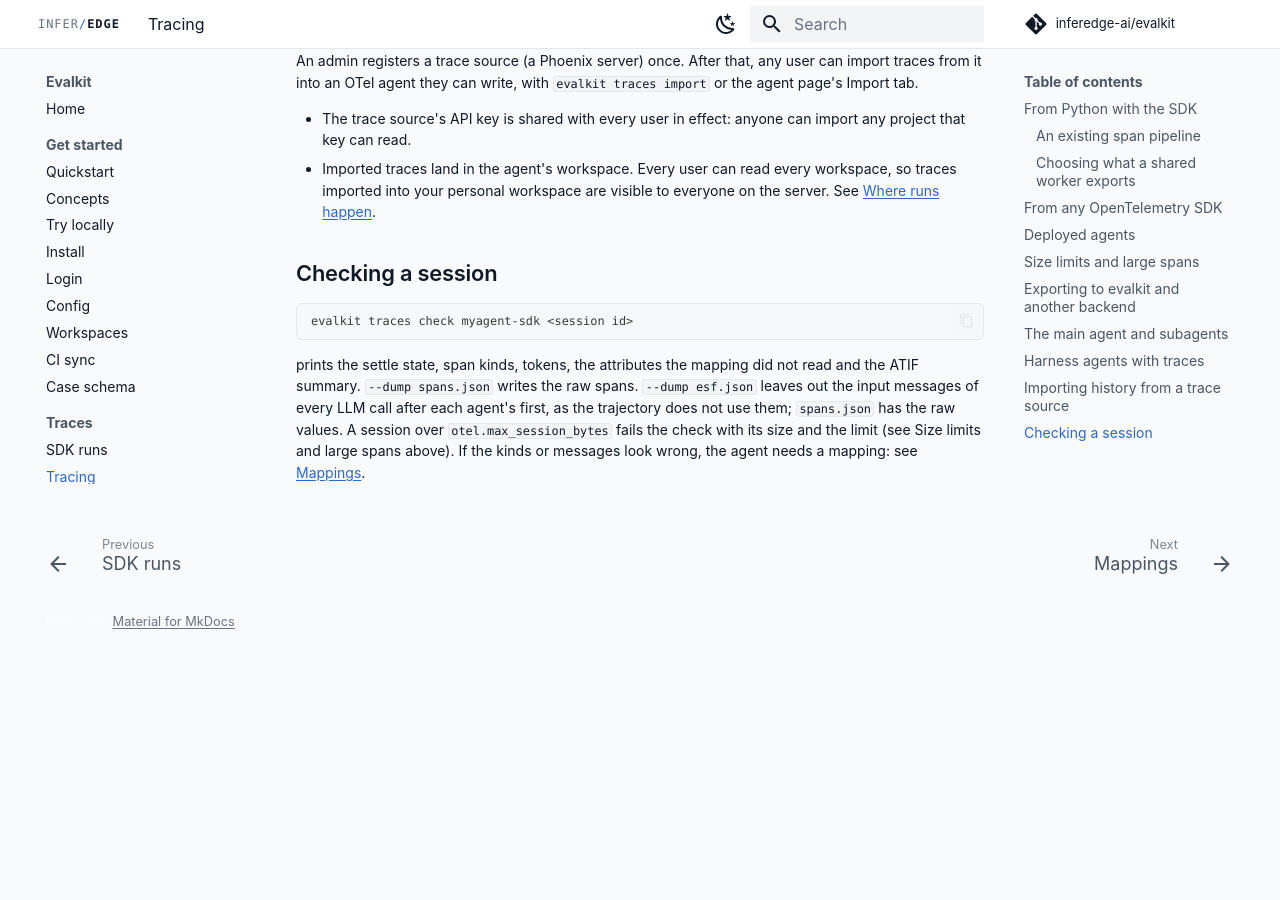
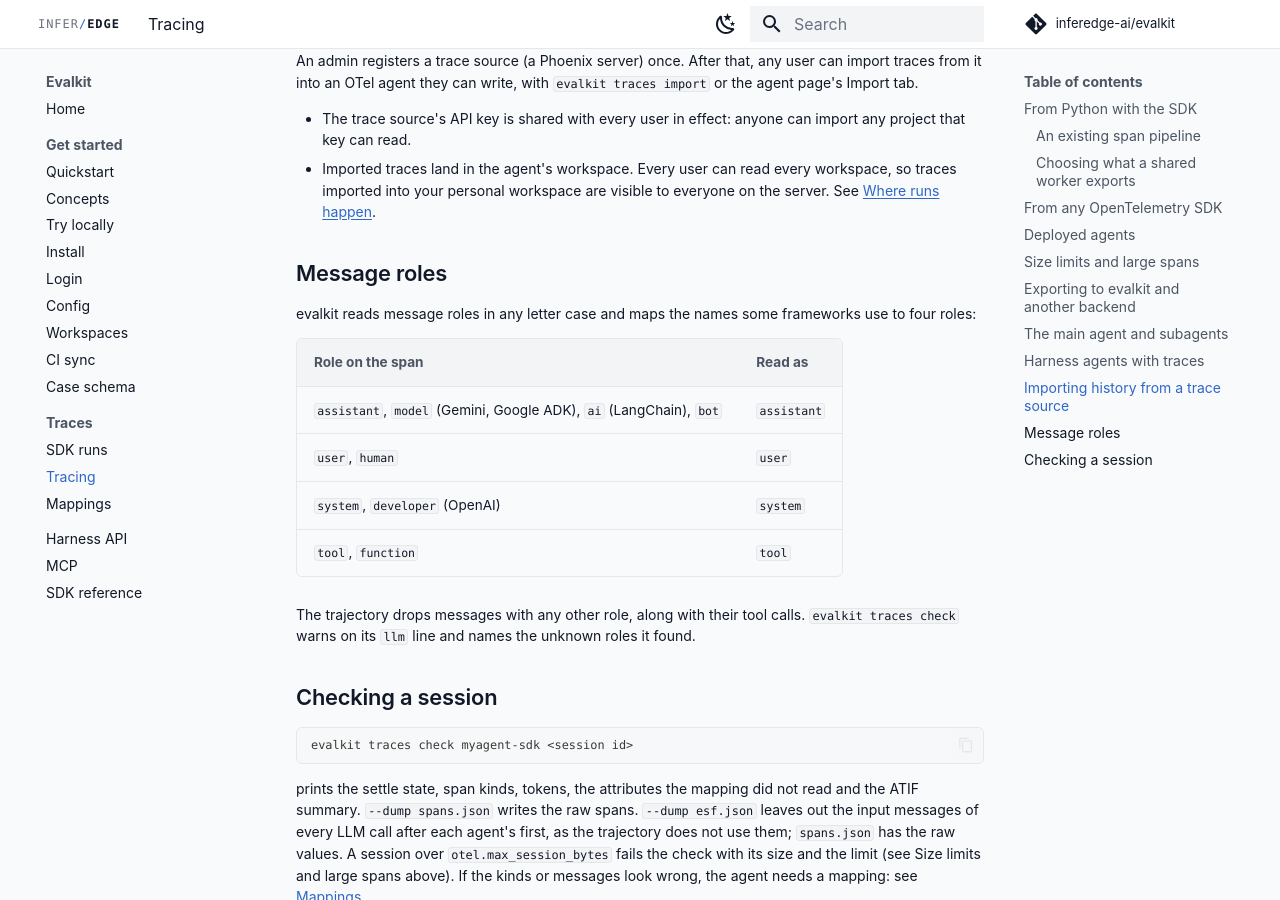
Before and after one commit to inferedge-ai/evalkit, an MkDocs documentation site: the page built from docs/user/tracing.md, in a window 1280 px wide and 900 px high, scrolled down 5000 px. Built offline with MkDocs 1.6.1 and Material for MkDocs 9.7.7, drawn with Linux system fonts in a browser that asks for light colours; comment, search, counter and statistics services are not loaded; the version menu is left out; before the commit the page ends 5644 px from its top, so only the background shows below that.

Commit message:
Document message roles in the tracing page
Co-Authored-By: Claude Opus 5.5 (1M context) <noreply@anthropic.com>
Claude-Session: https://claude.ai/code/session_01BJVQnYHkMBMw4nkTj7mLRt

````diff
--- a/docs/user/tracing.md
+++ b/docs/user/tracing.md
@@ -162,6 +162,19 @@ user can import traces from it into an OTel agent they can write, with
   workspace, so traces imported into your personal workspace are visible to
   everyone on the server. See [Where runs happen](workspaces.md).
 
+## Message roles
+
+evalkit reads message roles in any letter case and maps the names some frameworks use to four roles:
+
+| Role on the span | Read as |
+| -- | -- |
+| `assistant`, `model` (Gemini, Google ADK), `ai` (LangChain), `bot` | `assistant` |
+| `user`, `human` | `user` |
+| `system`, `developer` (OpenAI) | `system` |
+| `tool`, `function` | `tool` |
+
+The trajectory drops messages with any other role, along with their tool calls. `evalkit traces check` warns on its `llm` line and names the unknown roles it found.
+
 ## Checking a session
 
 ```bash
````
